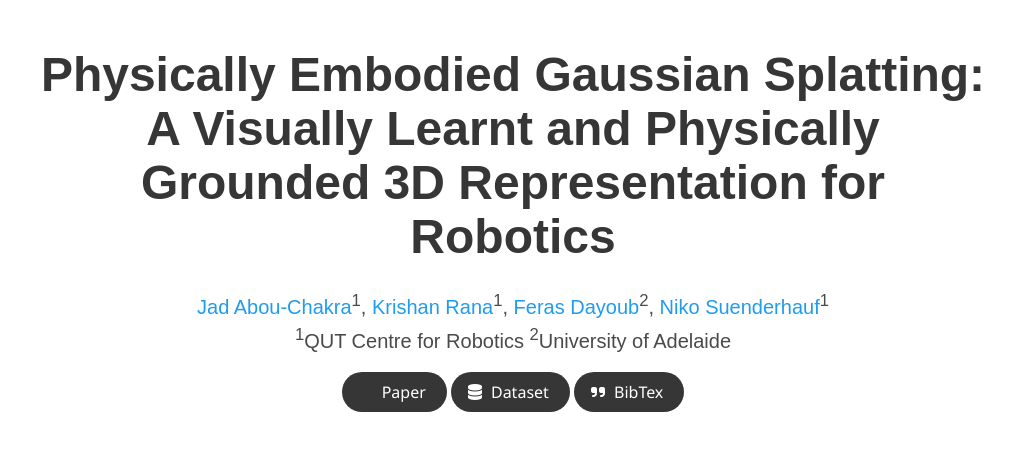
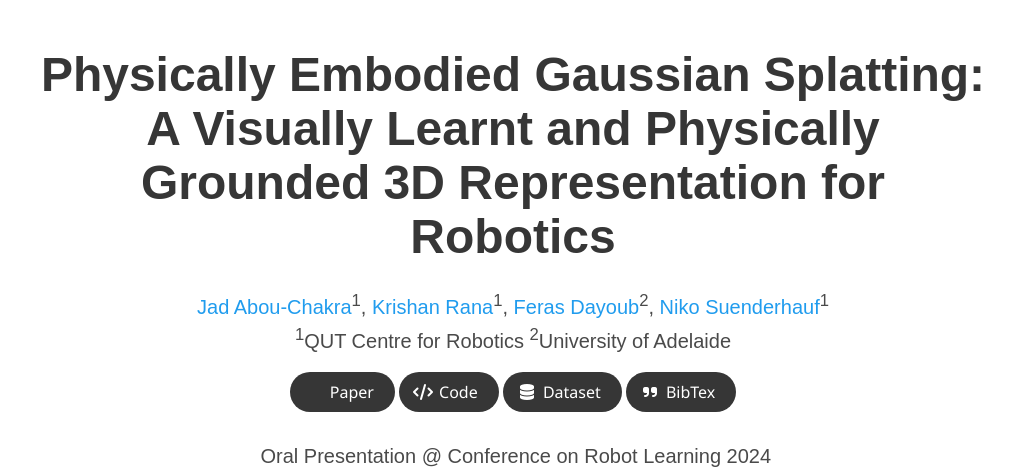
Before and after one commit to embodied-gaussians/embodied-gaussians.github.io, a plain HTML site: page index.html in a window 1280 px wide. Shown: the top 475 px of the page, without its empty margins (127-1139 px from the left). Drawn offline with nearby package versions, Linux system fonts and the light colour scheme; grey boxes are pictures that could not be loaded; some icons are missing; a web font is replaced by a local one.

Commit message:
Add code

```diff
--- a/index.html
+++ b/index.html
@@ -82,6 +82,15 @@
                 </span>
 
                 <span class="link-block">
+                <a href="https://github.com/bdaiinstitute/embodied_gaussians" class="external-link button is-normal is-rounded is-dark">
+                  <span class="icon">
+                      <i class="fa fa-code"></i>
+                  </span>
+                  <span>Code</span>
+                </a>
+              </span>
+
+                <span class="link-block">
                 <a href="https://huggingface.co/datasets/anon211/embodied_gaussians/tree/main" class="external-link button is-normal is-rounded is-dark">
                   <span class="icon">
                       <i class="fa fa-database"></i>
@@ -100,10 +109,10 @@
                 </span>
             </div>
 
-        <!-- <br> -->
-        <!-- <div class="is-size-5 publication-authors">
+        <br>
+        <div class="is-size-5 publication-authors">
           <span class="author-block"></span> Oral Presentation @ Conference on Robot Learning 2024</span></span>
-        </div> -->
+        </div>
 
           </div>
         </div>
```
